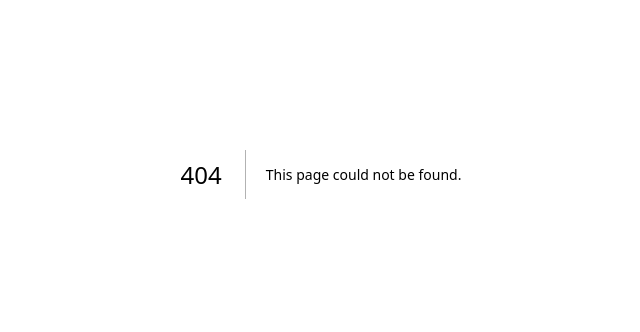
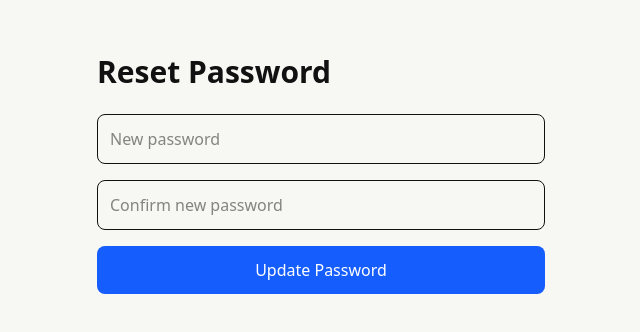
Before and after one commit to mb9081517-pixel/LanguageTalk, a Next.js app: page /reset-password in a window 1280 px wide. Before the commit this address had no page. Shown: the part 226-558 px from the top of the page, without its empty margins (319-959 px from the left). Built offline with nearby package versions, Linux system fonts and the light colour scheme; no server answers.

Commit message:
Create page.tsx

```diff
--- /dev/null
+++ b/app/reset-password/page.tsx
@@ -0,0 +1,93 @@
+"use client";
+
+import { useState } from "react";
+import { createClient } from "@/lib/supabase/client";
+import { useRouter } from "next/navigation";
+
+export default function ResetPasswordPage() {
+  const [password, setPassword] = useState("");
+  const [confirmPassword, setConfirmPassword] = useState("");
+  const [msg, setMsg] = useState("");
+  const [loading, setLoading] = useState(false);
+
+  const router = useRouter();
+  const supabase = createClient();
+
+  async function handleReset(e: React.FormEvent<HTMLFormElement>) {
+    e.preventDefault();
+    setMsg("");
+
+    if (password.length < 6) {
+      setMsg("Password must be at least 6 characters.");
+      return;
+    }
+
+    if (password !== confirmPassword) {
+      setMsg("Passwords do not match.");
+      return;
+    }
+
+    setLoading(true);
+
+    const { error } = await supabase.auth.updateUser({
+      password: password,
+    });
+
+    setLoading(false);
+
+    if (error) {
+      setMsg(error.message);
+      return;
+    }
+
+    setMsg("Password updated successfully!");
+
+    setTimeout(() => {
+      router.push("/login");
+    }, 1500);
+  }
+
+  return (
+    <main className="min-h-screen flex items-center justify-center p-6">
+      <div className="w-full max-w-md">
+        <h1 className="text-3xl font-bold mb-6">
+          Reset Password
+        </h1>
+
+        <form onSubmit={handleReset} className="space-y-4">
+          <input
+            type="password"
+            placeholder="New password"
+            value={password}
+            onChange={(e) => setPassword(e.target.value)}
+            className="w-full border rounded-lg p-3"
+            required
+          />
+
+          <input
+            type="password"
+            placeholder="Confirm new password"
+            value={confirmPassword}
+            onChange={(e) => setConfirmPassword(e.target.value)}
+            className="w-full border rounded-lg p-3"
+            required
+          />
+
+          <button
+            type="submit"
+            disabled={loading}
+            className="w-full bg-blue-600 text-white rounded-lg p-3"
+          >
+            {loading ? "Updating..." : "Update Password"}
+          </button>
+
+          {msg && (
+            <p className="text-sm mt-3">
+              {msg}
+            </p>
+          )}
+        </form>
+      </div>
+    </main>
+  );
+      }
```
